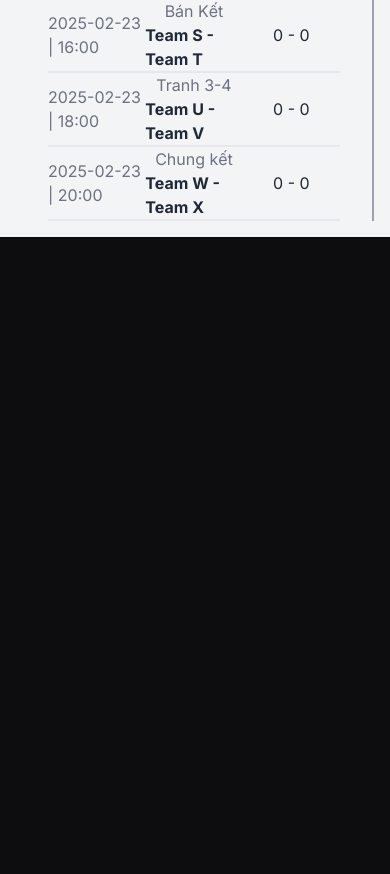
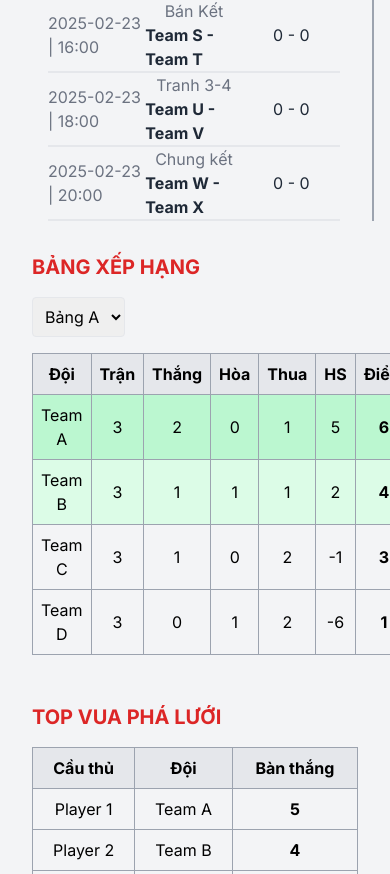
Before and after one commit to Dungha125/itis_portfolio, a Next.js app: page /itiscup in a window 390 px wide. Shown: the part 1126-2000 px from the top of the page. Before the commit the page ends 1363 px from the top, so only its background shows below. Built offline with nearby package versions, Linux system fonts and the light colour scheme; what tw-elements would draw is missing.

Commit message:
fix UI/UX

```diff
--- a/components/main/ITISCUP/Webgiaibong.tsx
+++ b/components/main/ITISCUP/Webgiaibong.tsx
@@ -112,7 +112,7 @@ const Webgiaibong = () => {
           <a href="" className='w-full  text-center font-bold text-red-500 hover:border-b-4 hover:border-red-400 flex items-center justify-center'>VÒNG LOẠI TRỰC TIẾP</a>
      </div>
       {/*CONTENT*/}
-      <div className='w-full p-4 flex h-full mt-2'>
+      <div className='w-full p-4 flex lg:flex-row flex-col h-full mt-2'>
         {/*LỊCH THI ĐẤU*/}
         <div className='w-full h-full border-r-2 border-gray-400 px-4'>
             <h1 className='text-xl text-red-600 font-bold my-4'>LỊCH THI ĐẤU</h1>
@@ -130,9 +130,9 @@ const Webgiaibong = () => {
             </div>
         </div>
         {/*TAB*/}
-        <div className='w-[30%] h-full hidden md:block'>
+        <div className='w-full lg:w-[30%] h-full'>
             {/*BẢNG XẾP HẠNG*/}
-            <div className='w-full md:w-2/3 p-4'>
+            <div className='w-full p-4'>
           <h1 className='text-xl text-red-600 font-bold my-4'>BẢNG XẾP HẠNG</h1>
           <select
             value={selectedGroup}
@@ -156,7 +156,7 @@ const Webgiaibong = () => {
             </thead>
             <tbody>
               {groups[selectedGroup].map((team) => (
-                <tr key={team.id} className='text-center'>
+                <tr key={team.id} className={`text-center ${team.id == 1 ? 'bg-green-200' : team.id == 2 ? 'bg-green-100' : ''}`}>
                   <td className='border border-gray-400 p-2'>{team.team}</td>
                   <td className='border border-gray-400 p-2'>{team.played}</td>
                   <td className='border border-gray-400 p-2'>{team.win}</td>
```
